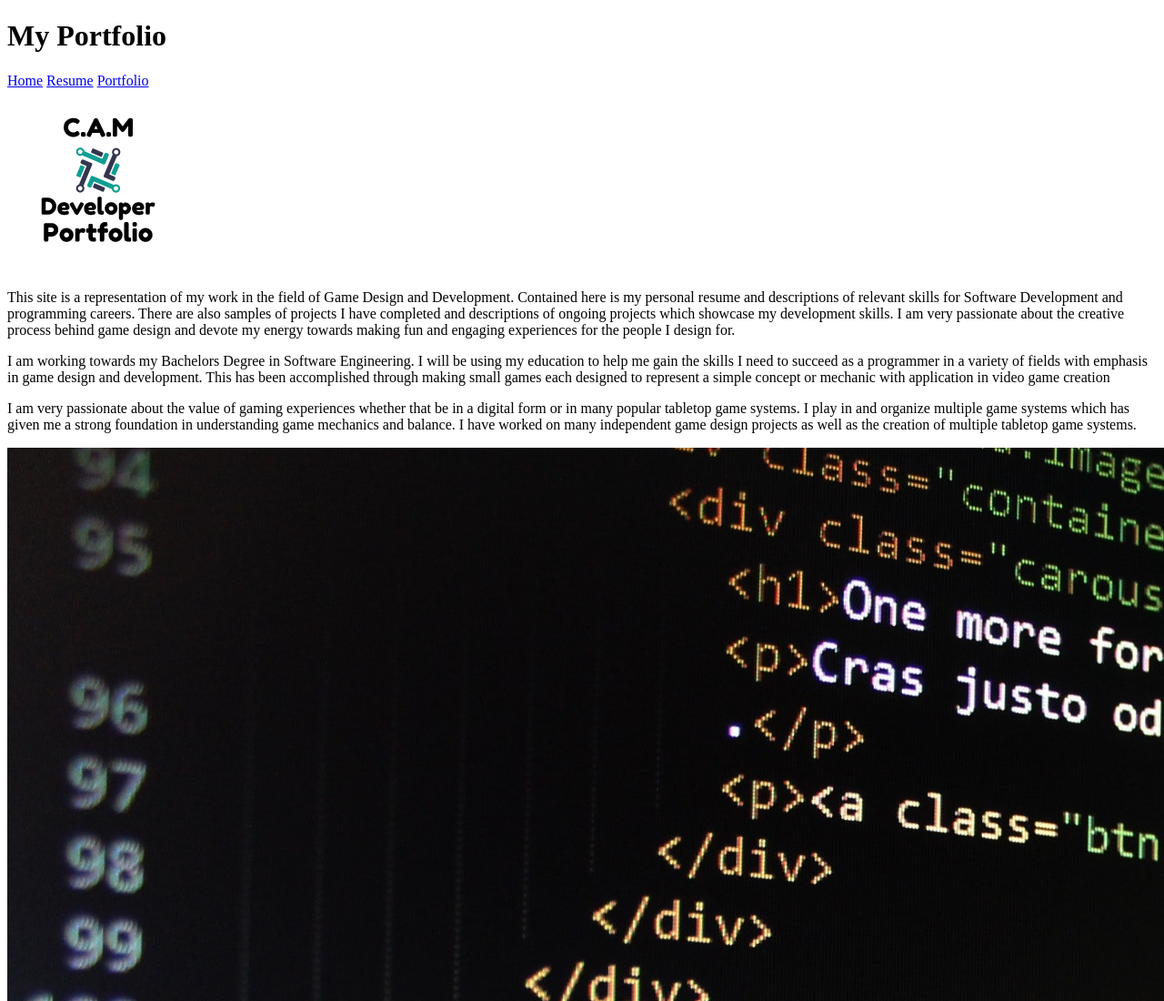
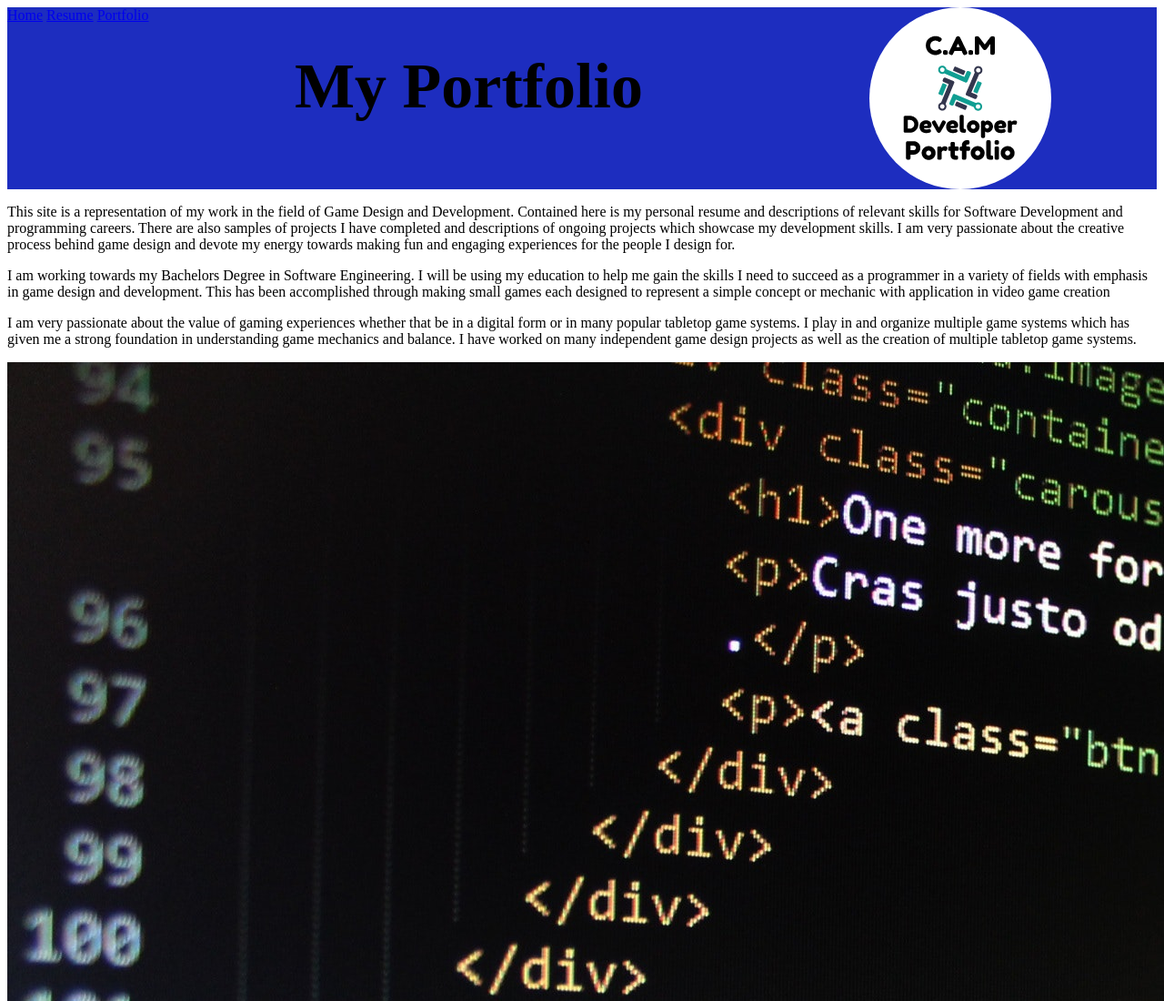
Before and after one commit to crag0697/wdd130, a plain HTML site: page portfolio/index.html in a window 1280 px wide. Shown: the top 1100 px of the page at 91% size. Drawn offline with Linux system fonts and the light colour scheme.

Commit message:
Set up header css

```diff
--- a/portfolio/index.html
+++ b/portfolio/index.html
@@ -11,13 +11,13 @@
 
     <body>
         <header>
-            <h1>My Portfolio</h1>
+            <h1 class="nav-title">My Portfolio</h1>
             <nav>
                 <a href="index.html">Home</a>
                 <a href="resume.html">Resume</a>
                 <a href="projects.html">Portfolio</a>
             </nav>
-            <img src="images/logo.png" alt="Logo">
+            <img id="logo-image" src="images/logo.png" alt="Logo">
         </header>
         <main>
             <section class="summary">
--- a/portfolio/styles/home-page.css
+++ b/portfolio/styles/home-page.css
@@ -0,0 +1,17 @@
+header {
+    display:grid;
+    grid-template-columns: 1fr 1fr 1fr 1fr;
+    grid-template-rows: 50px 50px 50px 50px;
+    background-color: #1d2dbf;
+}
+
+.nav-title {
+    grid-row: 1/4;
+    grid-column: 2/4;
+    font-size: 70px;
+}
+
+#logo-image {
+    grid-column:4/5;
+    border-radius: 50%;
+}
```
Also changed, not shown: 1 other file.
